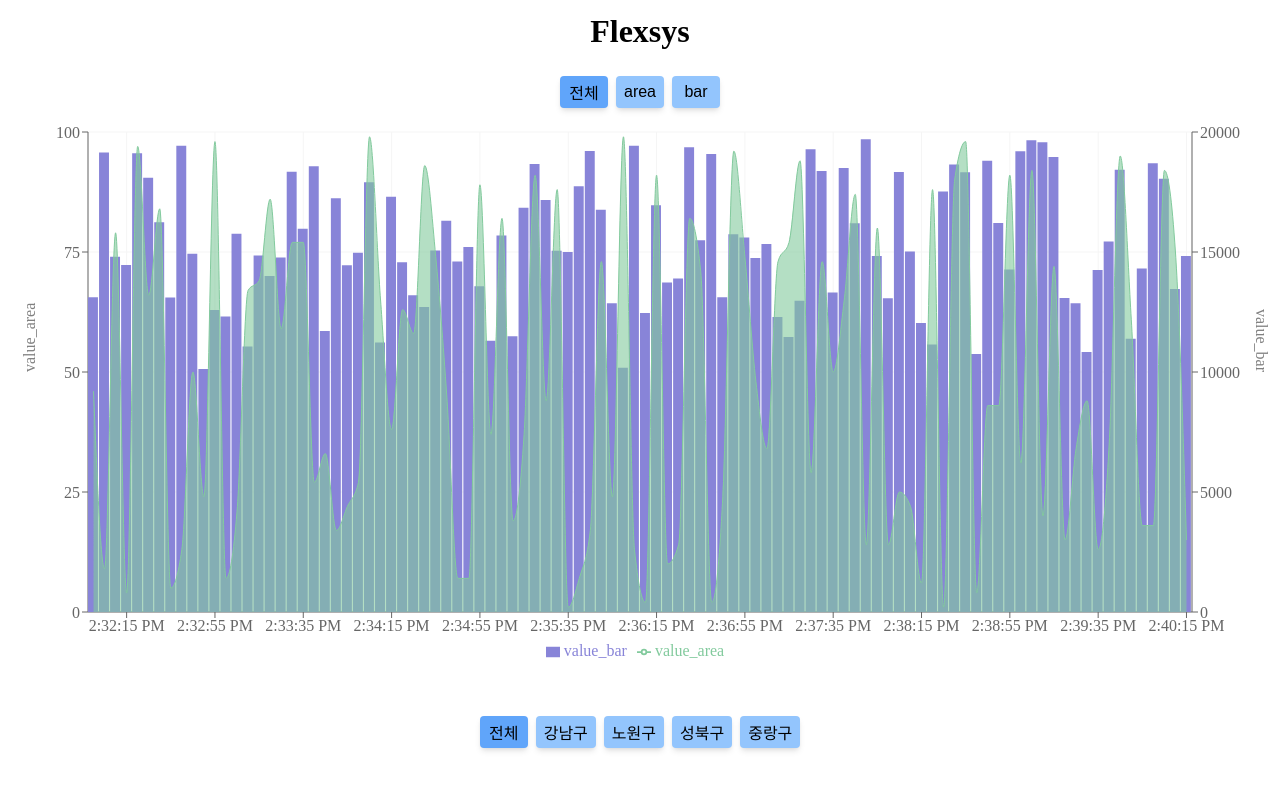
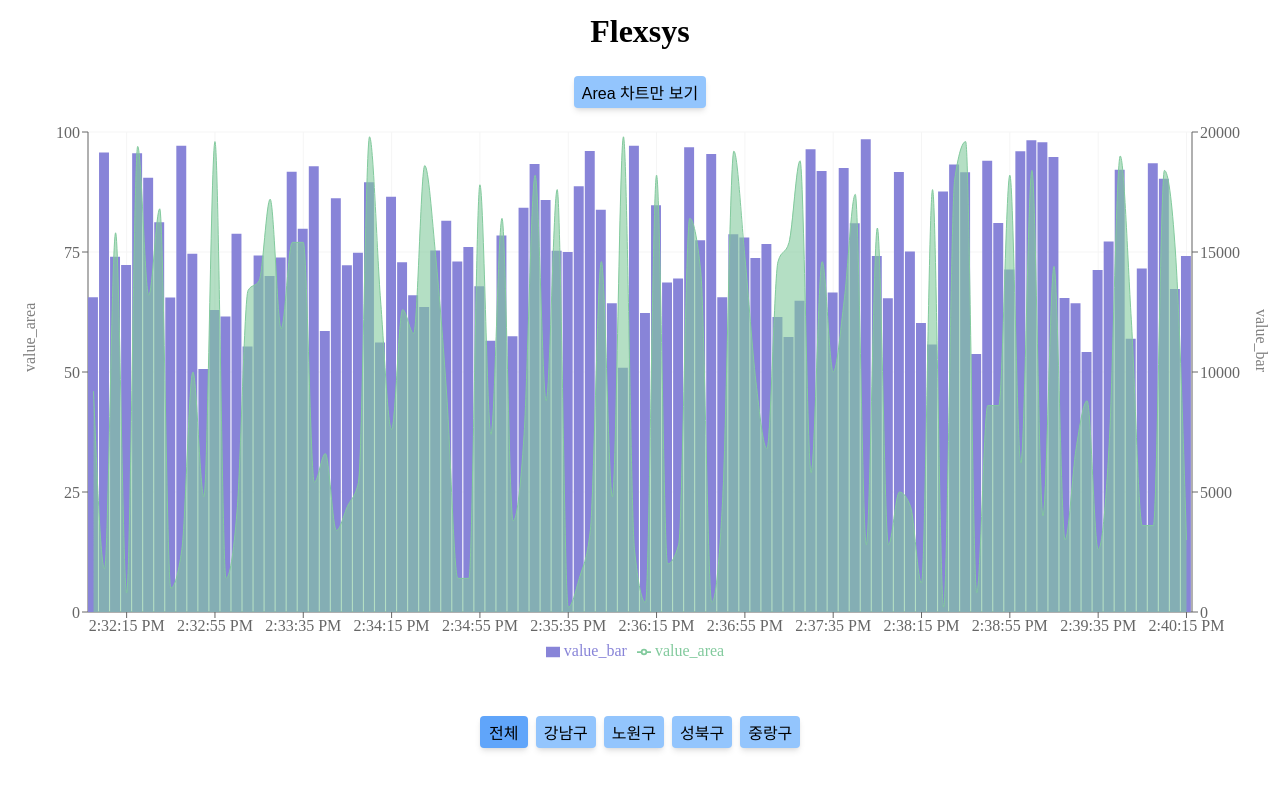
Before and after one commit to wanted-pre-7/pre-onboarding-9th-3-7, a React (Vite) app: page /chart in a window 1280 px wide. Shown: the top 790 px of the page. Built offline with nearby package versions, Linux system fonts and the light colour scheme.

Commit message:
refactor: hide 속성을 활용하여 차트 조건부 렌더링 버튼 추가

```diff
--- a/src/components/Chart.tsx
+++ b/src/components/Chart.tsx
@@ -15,8 +15,6 @@ import useChartData from "../hooks/useChartData";
 import CustomizedDot from "./CustomizedDot";
 import CustomToolTip from "./CustomToolTip";
 
-type Category = "전체" | "area" | "bar";
-const CATEGORY: Category[] = ["전체", "area", "bar"];
 const Chart = ({
   district,
   handleClick,
@@ -25,28 +23,20 @@ const Chart = ({
   handleClick: (value: string) => void;
 }) => {
   const { data } = useChartData();
-  const [category, setCategory] = useState<Category>("전체");
 
+  const [hideBarChart, setHideBarChart] = useState(false);
   const [dot, setDot] = useState("");
-
-  const handleClickCategory = (e: React.MouseEvent<HTMLButtonElement>) => {
-    setCategory(e.currentTarget.textContent as Category);
-  };
 
   return (
     <>
-      <div className="btn-wrapper">
-        {CATEGORY.map((item) => (
       <button
-            className={`${item === category ? "btn-active" : "btn"}`}
-            key={item}
-            onClick={handleClickCategory}
+        className="btn"
+        onClick={() => {
+          hideBarChart ? setHideBarChart(false) : setHideBarChart(true);
+        }}
       >
-            {item}
+        {hideBarChart ? "전체 차트" : "Area 차트만 보기"}
       </button>
-        ))}
-      </div>
-
       <ResponsiveContainer width="100%" height={600}>
         <ComposedChart
           data={data}
@@ -86,13 +76,14 @@ const Chart = ({
             }
           />
           <Legend height={50} />
-          {category === "전체" || category === "bar" ? (
+
           <Bar
             dataKey="value_bar"
             barSize={20}
             fill="#8884d8"
             yAxisId="right"
             onClick={(data) => handleClick(data.id)}
+            hide={hideBarChart}
           >
             {data.map((entry, index) => (
               <Cell
@@ -101,8 +92,7 @@ const Chart = ({
               />
             ))}
           </Bar>
-          ) : null}
-          {category === "전체" || category === "area" ? (
+
           <Area
             type="monotone"
             dataKey="value_area"
@@ -122,7 +112,6 @@ const Chart = ({
               />
             }
           />
-          ) : null}
         </ComposedChart>
       </ResponsiveContainer>
     </>
```
Lines whose indentation alone changed are shown as unchanged.
